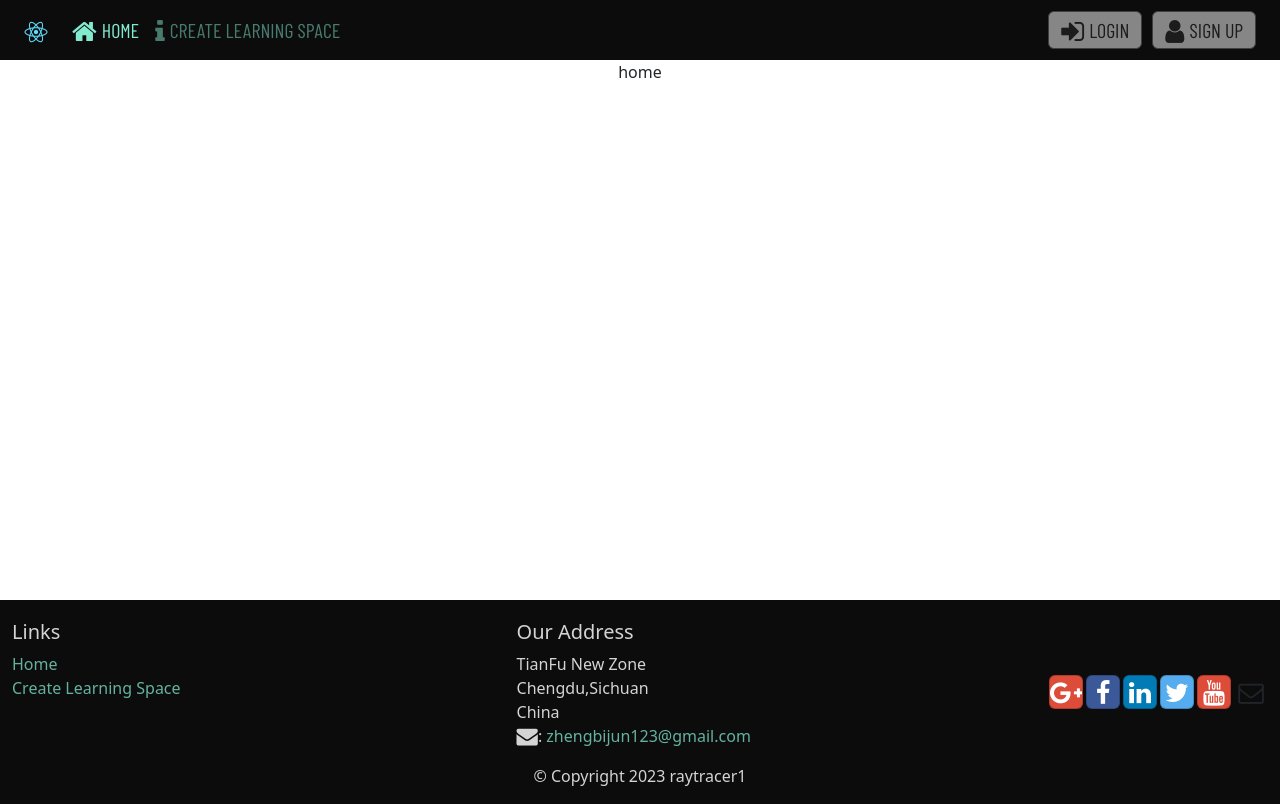
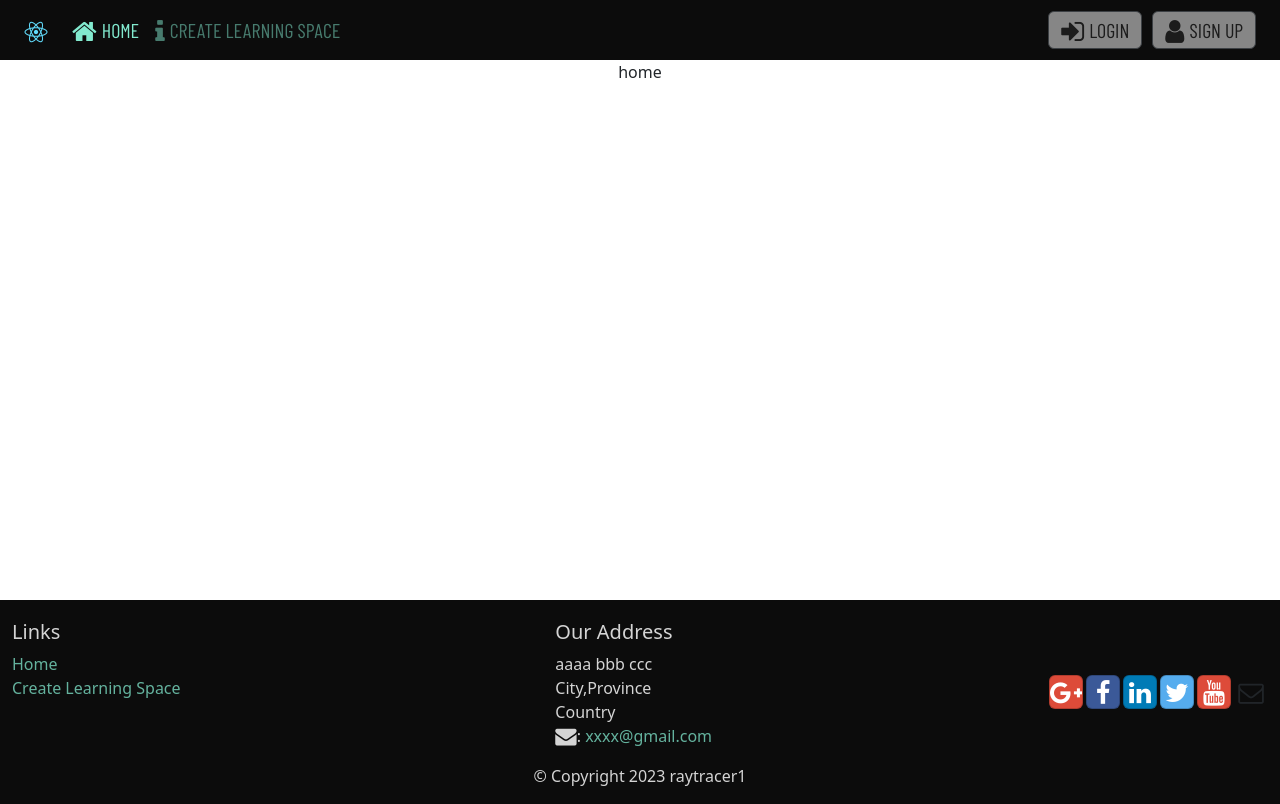
Before and after one commit to raytracer1/notes-frontend, a React app: page / in a window 1280 px wide. Built offline with nearby package versions, Linux system fonts and the light colour scheme.

Commit message:
modify fake address

```diff
--- a/src/components/Footer/index.tsx
+++ b/src/components/Footer/index.tsx
@@ -20,11 +20,11 @@ function Footer() {
                 <div className="address">
                   <h5>Our Address</h5>
                   <address>
-                    TianFu New Zone<br />
-                    Chengdu,Sichuan<br />
-                    China<br />
-                    <i className="fa fa-envelope fa-lg"></i>: <a href="mailto:zhengbijun123@gmail.com">
-                      zhengbijun123@gmail.com</a>
+                    aaaa bbb ccc<br />
+                    City,Province<br />
+                    Country<br />
+                    <i className="fa fa-envelope fa-lg"></i>: <a href="mailto:xxxx@gmail.com">
+                      xxxx@gmail.com</a>
                   </address>
                 </div>
               </div>
@@ -36,7 +36,7 @@ function Footer() {
                 <a className="btn btn-social-icon btn-linkedin" href="http://www.linkedin.com/in/"><i className="fa fa-linkedin"></i></a>
                 <a className="btn btn-social-icon btn-twitter" href="http://twitter.com/"><i className="fa fa-twitter"></i></a>
                 <a className="btn btn-social-icon btn-google" href="http://youtube.com/"><i className="fa fa-youtube"></i></a>
-                <a className="btn btn-social-icon" href="mailto:zhengbijun123@gmail.com"><i className="fa fa-envelope-o"></i></a>
+                <a className="btn btn-social-icon" href="xxxx@gmail.com"><i className="fa fa-envelope-o"></i></a>
               </div>
             </div>
           </div>
```
